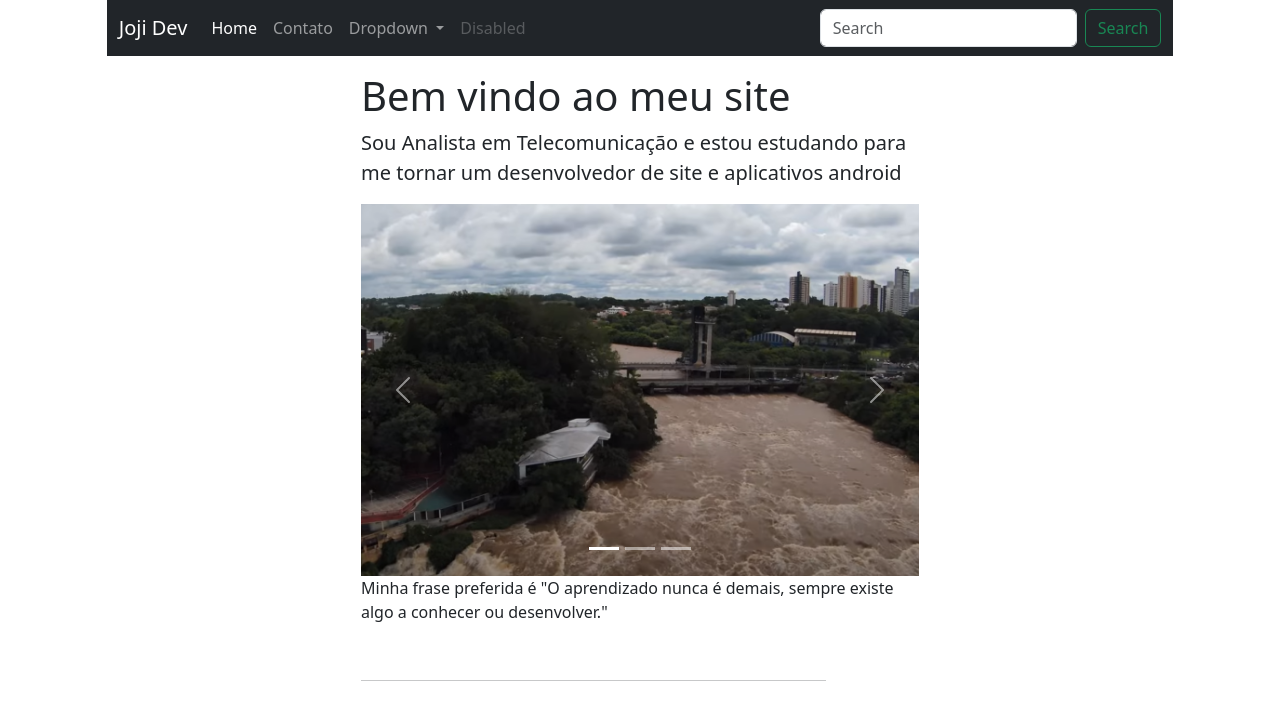
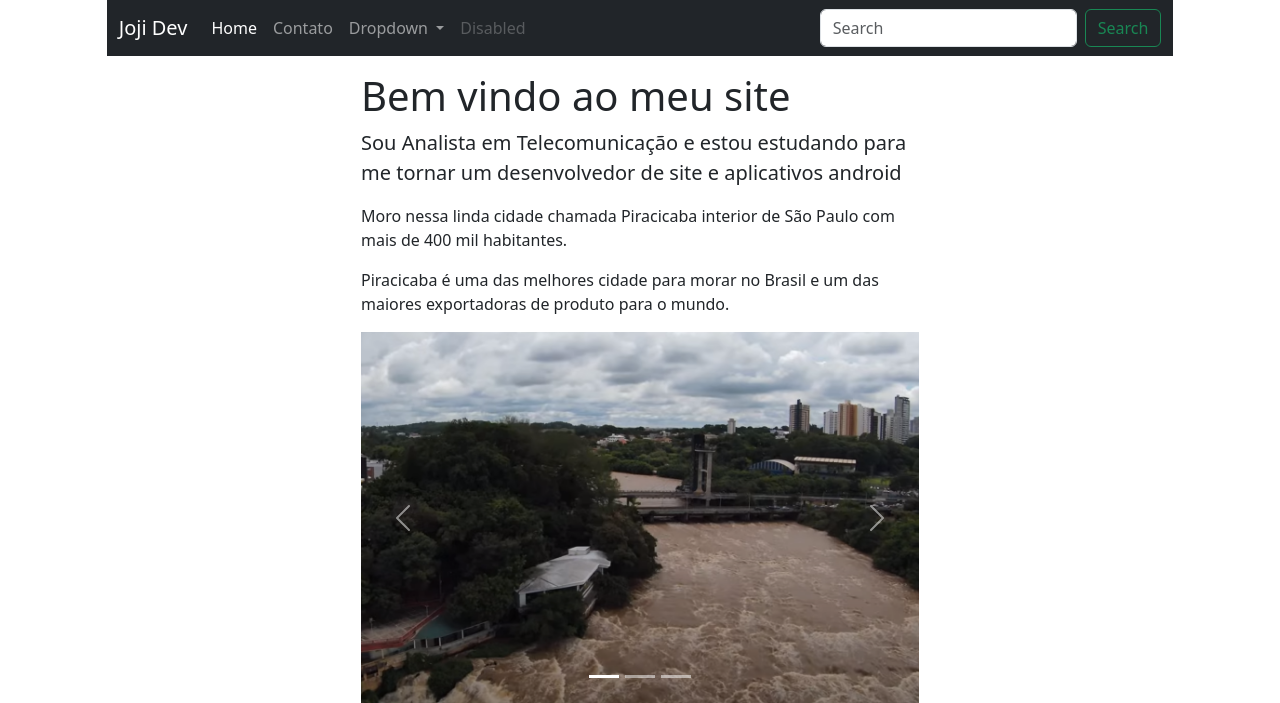
Before and after one commit to jojishimada/jojishimada.onrender.com, a Flask app: page / in a window 1280 px wide. Shown: the top 703 px of the page. Run offline with Flask 2, Linux system fonts and the light colour scheme; some libraries are stand-ins or nearby versions.

Commit message:
mais textos

```diff
--- a/templates/index.html
+++ b/templates/index.html
@@ -64,6 +64,8 @@
       <div class = "col-6 m-auto"> <h1>Bem vindo ao meu site</h1> </div>
       <div class="col-lg-6 m-auto px-0">
         <p class="fs-5">Sou Analista em Telecomunicação e estou estudando para me tornar um desenvolvedor de site e aplicativos android</p>
+        <p>Moro nessa linda cidade chamada Piracicaba interior de São Paulo com mais de 400 mil habitantes.</p>
+        <p> Piracicaba é uma das melhores cidade para morar no Brasil e um das maiores exportadoras de produto para o mundo.</p>
 
         <div id="carouselExampleIndicators" class="carousel slide">
   <div class="carousel-indicators">
```
